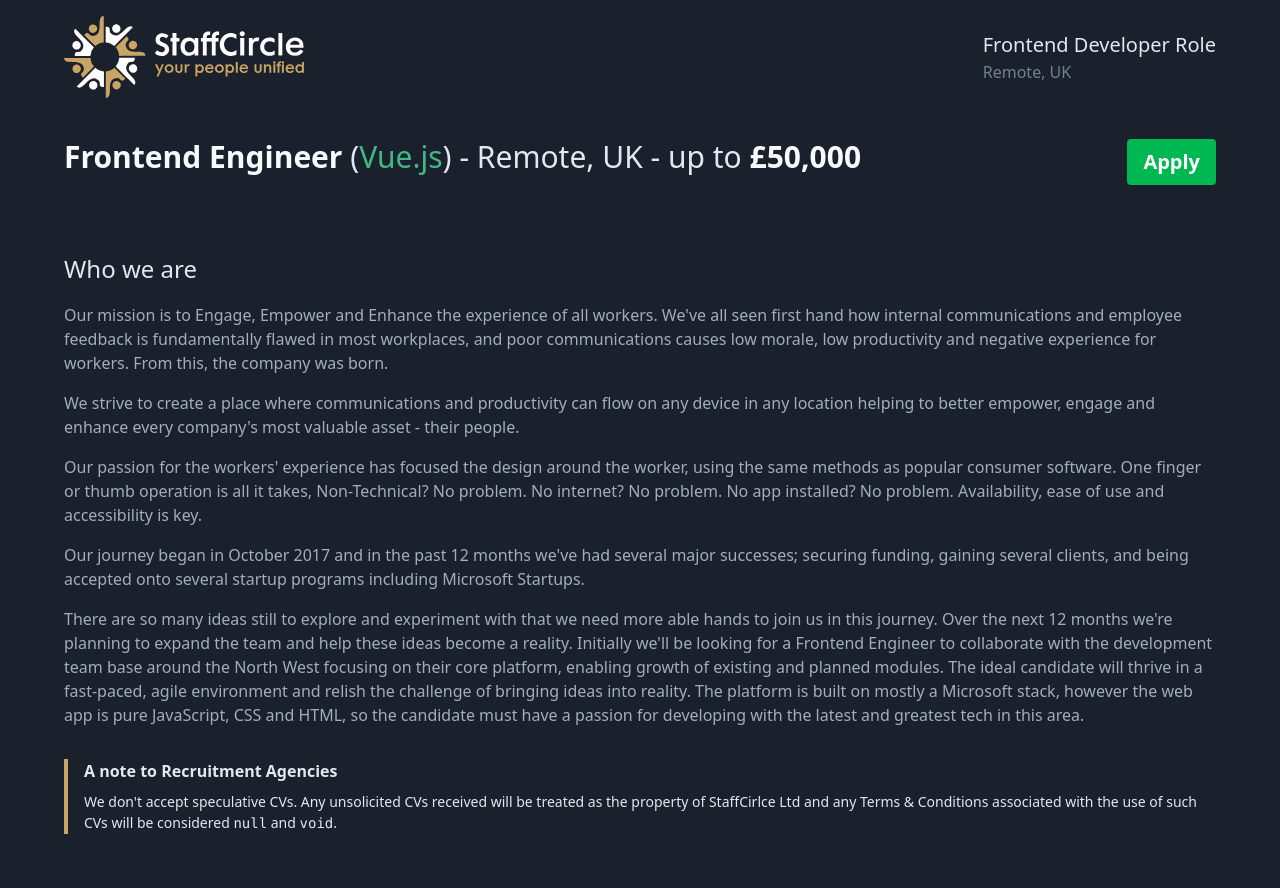
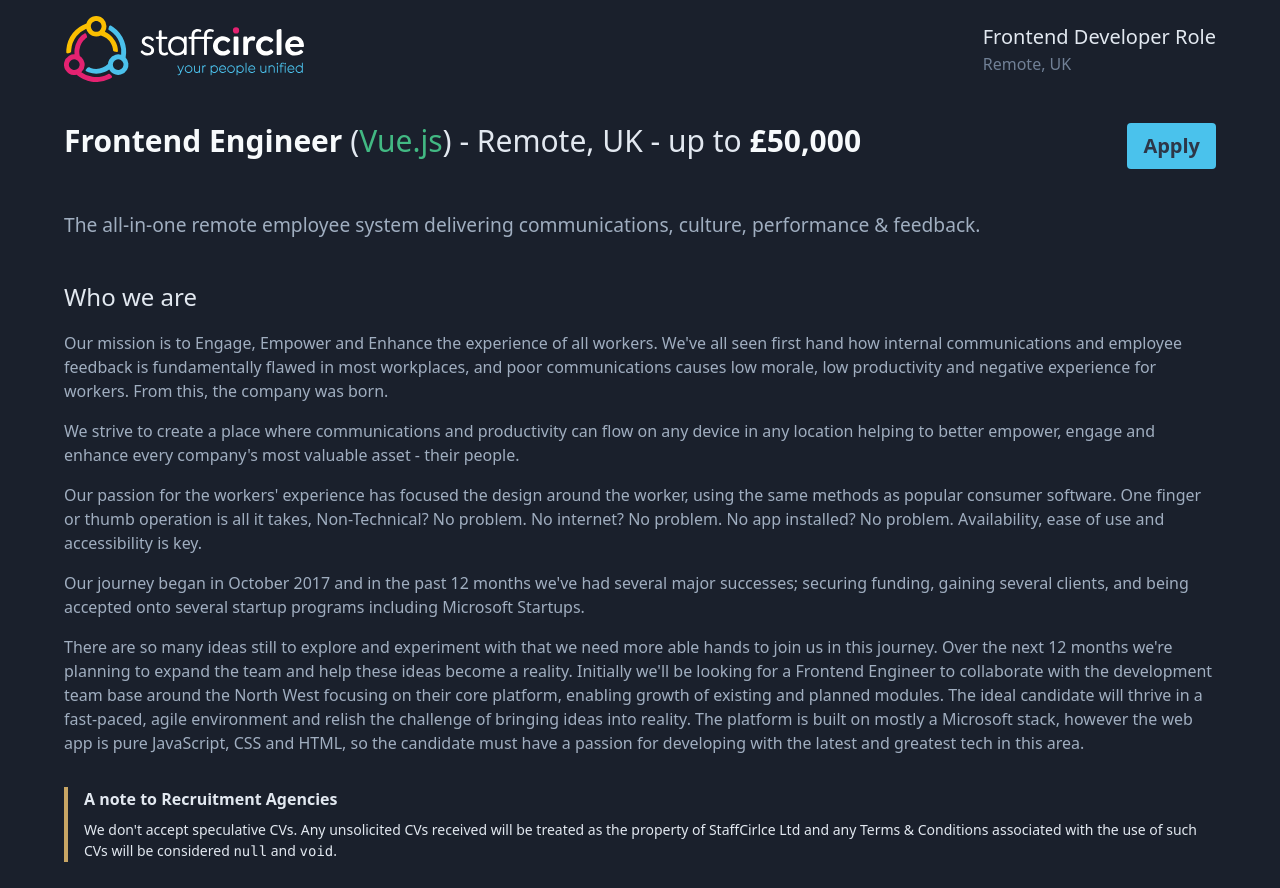
Before and after one commit to StaffCircle/frontend-role, a Vue app: page /about in a window 1280 px wide. Shown: the top 888 px of the page. Built offline with nearby package versions, Linux system fonts and the light colour scheme.

Commit message:
Applied rebranding, some added tweaks

```diff
--- a/src/assets/styles/index.css
+++ b/src/assets/styles/index.css
@@ -1,10 +1,10 @@
 @tailwind base;
 
 a {
-  @apply text-link-500;
+  color: #4ac2ec;
 }
 a:hover {
-  @apply text-link-700;
+  color: #477e93;
 }
 article > * + * {
   @apply my-4;
@@ -30,10 +30,12 @@
   }
 }
 button {
-  @apply bg-link-500 font-semibold px-4 py-2 rounded text-xl;
+  background-color: #4ac2ec;
+  @apply font-semibold px-4 py-2 rounded text-gray-800 text-xl transition duration-300 ease-in-out;
 }
 button:hover {
-  @apply bg-link-700;
+  background-color: #477e93;
+  @apply text-white;
 }
 h1 {
   @apply font-semibold mb-8 mt-5 text-3xl text-gray-100;
--- a/src/views/About.vue
+++ b/src/views/About.vue
@@ -1,6 +1,7 @@
 <template>
   <article class="about">
     <page-header />
+    <p><big>The all-in-one remote employee system delivering communications, culture, performance &amp; feedback.</big></p>
     <h2>Who we are</h2>
     <p>Our mission is to Engage, Empower and Enhance the experience of all workers. We've all seen first hand how internal communications and employee feedback is fundamentally flawed in most workplaces, and poor communications causes low morale, low productivity and negative experience for workers. From this, the company was born.</p>
     <p>We strive to create a place where communications and productivity can flow on any device in any location helping to better empower, engage and enhance every company's most valuable asset - their people.</p>
```
Also changed, not shown: src/assets/app-logo.svg (added), src/assets/logo.svg.
